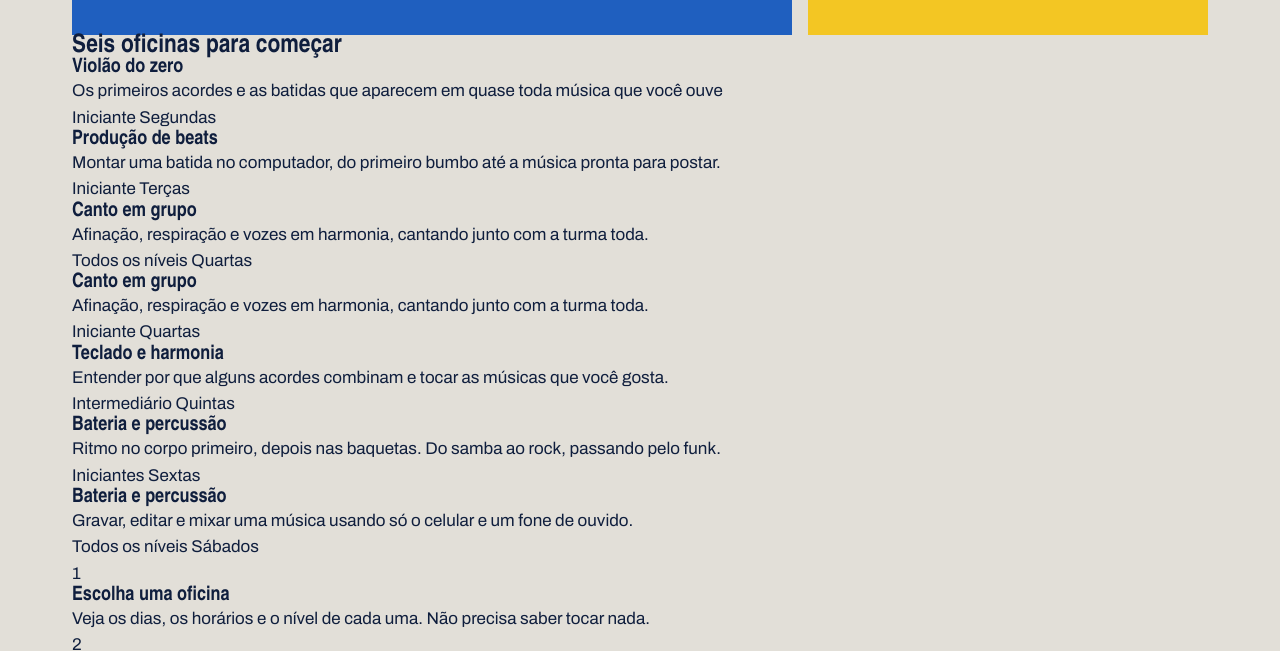
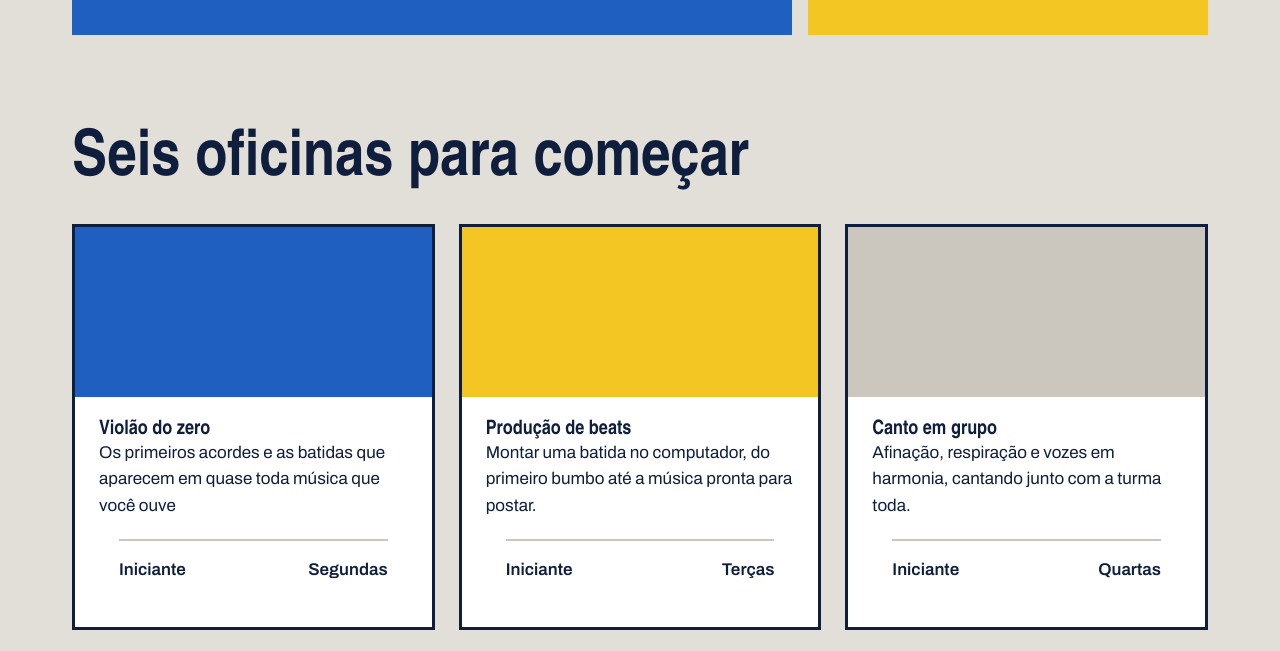
Before and after one commit to leonardosantana0107/laje_sonora, a plain HTML site: page index.html in a window 1280 px wide. Shown: the part 671-1322 px from the top of the page. Drawn offline with Linux system fonts and the light colour scheme; a web font is replaced by a local one.

Commit message:
Cards das oficinas

```diff
--- a/index.css
+++ b/index.css
@@ -26,6 +26,8 @@ body{
 
 }
 
+
+
 a{
     color: inherit;
 }
@@ -52,7 +54,7 @@ h1, h2, h3{
 .logo{
     font-family: var(--fonte-cartaz);
     font-size: 34px;
-    font-weight: 900px;
+    font-weight: 900;
     text-decoration: none;
 }
 
@@ -62,7 +64,7 @@ h1, h2, h3{
 }
 
 .menu a{
-    font-weight: 600px;
+    font-weight: 600;
     text-decoration: none;
     padding-bottom: 4px;
     border-bottom: 4px solid transparent;
@@ -132,3 +134,64 @@ h1, h2, h3{
 .botao:hover{
     background: var(--caixa-dagua);
 }
+
+.secao{
+    margin-top: 96px;
+}
+
+.titulo-secao{
+    font-size: 64px;
+    margin-bottom: 32px;
+}
+
+.cards{
+    display: flex;
+    flex-wrap: wrap;
+    gap: 24px;
+}
+
+.card{
+    background-color: var(--branco);
+    border: var(--tinta);
+    border: solid var(--tinta);
+    flex: 1 1 340px;
+}
+
+.card .foto{
+    height: 170px;
+}
+
+.foto{
+    background-color: var(--concreto-escuro);
+}
+
+.foto-azul{
+    background-color: var(--caixa-dagua);
+}
+
+.foto-amarela{
+    background-color: var(--fita);
+}
+
+.foto-tinta{
+    background-color: var(--tinta);
+}
+
+.card-texto{
+    padding: 24px;
+}
+
+.card-h3{
+    font-size: 36px;
+    margin-bottom: 12px;
+}
+
+
+.card-info{
+    margin: 20px;
+    padding-top: 16px;
+    border-top: solid 2px var(--concreto-escuro);
+    font-weight: 600;
+    display: flex;
+    justify-content: space-between;
+}
--- a/index.html
+++ b/index.html
@@ -74,20 +74,7 @@
                 </article>
 
 
-                <article class="card">
-                    <div class="foto tinta"></div>
 
-                    <div class="card-texto">
-                        <h3>Canto em grupo</h3>
-
-                        <p>Afinação, respiração e vozes em harmonia, cantando junto com a turma toda.</p>
-
-                        <div class="card-info">
-                            <span>Todos os níveis</span>
-                            <span>Quartas</span>
-                        </div>
-                    </div>
-                </article>
 
                 <article class="card">
                     <div class="foto tinta"></div>
```
